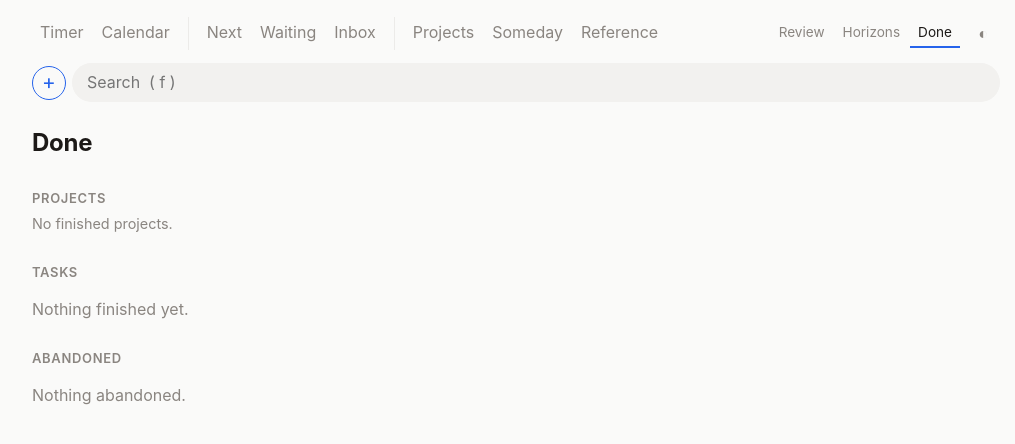
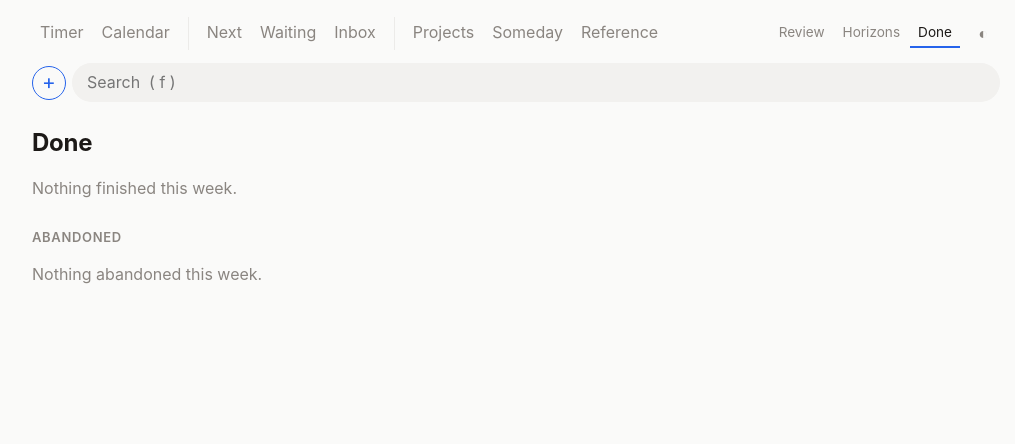
Before and after one commit to apurvanakade/GTD, a Flask app: page /done in a window 1280 px wide. Shown: the top 444 px of the page, without its empty margins (124-1139 px from the left). Run offline with Flask 3, Linux system fonts and the light colour scheme; data comes from the database, SQL or seed files in the repository; data that the repository does not hold is empty.

Commit message:
Done: only the last 7 days, in Today / Past week bands; a repeat's latest instance once
Co-Authored-By: Claude Opus 5.5 <noreply@anthropic.com>

```diff
--- a/app.py
+++ b/app.py
@@ -491,11 +491,26 @@ def reference_delete(id):
     return redirect(url_for("reference"))
 
 
+DONE_DAYS = 7  # Done lists what was closed in this many days, today included
+
+
 @app.route("/done")
 def done():
-    return render_template("done.html", tasks=db.done_tasks(conn()), projects=db.closed_projects(conn(), "done"),
-                           abandoned=db.done_tasks(conn(), state="abandoned"),
-                           dropped=db.closed_projects(conn(), "abandoned"))
+    """The last DONE_DAYS days' closed projects and tasks (a repeat's latest only), done ones split by done_bands."""
+    c = conn()
+    since = datetime.combine(today() - timedelta(days=DONE_DAYS - 1), datetime.min.time()).astimezone()
+    closed = lambda state: dict(projects=db.closed_projects(c, state, limit=-1, since=since),
+                                tasks=db.done_tasks(c, limit=-1, state=state, since=since, once=True))
+    return render_template("done.html", done=closed("done"), abandoned=closed("abandoned"))
+
+
+@app.template_filter()
+def done_bands(closed):
+    """Done's rows as (key, label, [(is_project, row)]), Today then Past week, projects first; empty ones left out."""
+    rows = [(True, p) for p in closed["projects"]] + [(False, t) for t in closed["tasks"]]
+    now = [r for r in rows if local_date(r[1]["completed_at"]) >= today().isoformat()]
+    out = [("today", "Today", now), ("week", "Past week", [r for r in rows if r not in now])]
+    return [b for b in out if b[2]]
 
 
 # The weekly review's steps, in Allen's order (get clear, get current, get creative); review.html has one card per key.
--- a/db.py
+++ b/db.py
@@ -581,10 +581,10 @@ def revive_project(c, id):
         WHERE id = ?""", (_top(c, "projects", "status = ?", "someday"), id))
 
 
-def closed_projects(c, status, limit=100):
-    """Done (or abandoned) projects, newest first."""
-    return c.execute("SELECT * FROM projects WHERE status = ? ORDER BY completed_at DESC, id DESC LIMIT ?",
-                     (status, limit)).fetchall()
+def closed_projects(c, status, limit=100, since=None):
+    """Done (or abandoned) projects, newest first; with `since` (a datetime), only those closed since."""
+    return c.execute("""SELECT * FROM projects WHERE status = ? AND completed_at >= ?
+        ORDER BY completed_at DESC, id DESC LIMIT ?""", (status, stamp(since), limit)).fetchall()
 
 
 REVIEWED = """(SELECT r.reviewed_at FROM project_reviews r WHERE r.project_id = p.id) AS reviewed_at,
@@ -678,11 +678,11 @@ def open_steps(c, status="active"):
     return steps
 
 
-def done_tasks(c, limit=100, project_id=None, ground=None, state="done"):
+def done_tasks(c, limit=100, project_id=None, ground=None, state="done", since=None, once=False):
     """Finished (or, with state="abandoned", abandoned) tasks, newest first; optionally only one project's,
-    or only H0 (ground=1) / non-H0 (ground=0). Without a project, the steps a closed project took down with it are
-    left out (Done lists the project instead)."""
-    where, args = "t.state = ?", [state]
+    or only H0 (ground=1) / non-H0 (ground=0), or (`since`, a datetime) only those closed since; `once`: a repeat's
+    latest only. Without a project, the steps a closed project took down with it are left out (Done lists the project)."""
+    where, args = "t.state = ? AND t.completed_at >= ?", [state, stamp(since)]
     if project_id is None:
         where += " AND NOT (coalesce(p.status IN ('done', 'abandoned'), 0) AND t.completed_at = p.completed_at)"
     else:
@@ -691,8 +691,9 @@ def done_tasks(c, limit=100, project_id=None, ground=None, state="done"):
     if ground is not None:
         where += " AND t.ground = ?"
         args.append(ground)
-    return c.execute(f"{TASK_SELECT} WHERE {where} ORDER BY t.completed_at DESC, t.id DESC LIMIT ?",
+    rows = c.execute(f"{TASK_SELECT} WHERE {where} ORDER BY t.completed_at DESC, t.id DESC LIMIT ?",
                      (*args, limit)).fetchall()
+    return _one_per_repeat(rows) if once else rows
 
 
 def project_groups(c):
@@ -866,6 +867,12 @@ def iso(dt):
     return dt.astimezone(timezone.utc).isoformat(timespec="seconds")
 
 
+def stamp(dt):
+    """A datetime as SQLite's datetime('now') writes it (UTC, a space before the time), to compare with
+    completed_at; None is before every stamp."""
+    return dt.astimezone(timezone.utc).strftime("%Y-%m-%d %H:%M:%S") if dt else ""
+
+
 def timer_running(c):
     return c.execute(f"{ENTRY_SELECT} WHERE e.end_time IS NULL").fetchone()
 
--- a/templates/done.html
+++ b/templates/done.html
@@ -2,28 +2,18 @@
 {% from "_task.html" import row, closed_project with context %}
 {% block title %}Done{% endblock %}
 {% block body %}
-<h2>Projects</h2>
-<ul class="tasks">
-  {% for p in projects %}{{ closed_project(p) }}
-  {% else %}
-  <li class="empty">No finished projects.</li>
-  {% endfor %}
-</ul>
-<h2>Tasks</h2>
-{% if tasks %}
-<ul class="tasks">{% for t in tasks %}{{ row(t) }}{% endfor %}</ul>
+{% for key, label, band in done|done_bands %}
+<details class="band" data-band="{{ key }}" open>
+  <summary>{{ label }} <b>{{ band|length }}</b></summary>
+  <ul class="tasks">{% for is_project, r in band %}{{ closed_project(r) if is_project else row(r) }}{% endfor %}</ul>
+</details>
 {% else %}
-<p class="empty">Nothing finished yet.</p>
-{% endif %}
+<p class="empty">Nothing finished this week.</p>
+{% endfor %}
 <h2>Abandoned</h2>
-{% if dropped %}
-<ul class="tasks">
-  {% for p in dropped %}{{ closed_project(p) }}{% endfor %}
-</ul>
-{% endif %}
-{% if abandoned %}
-<ul class="tasks">{% for t in abandoned %}{{ row(t) }}{% endfor %}</ul>
-{% elif not dropped %}
-<p class="empty">Nothing abandoned.</p>
+{% if abandoned.projects or abandoned.tasks %}
+<ul class="tasks">{% for p in abandoned.projects %}{{ closed_project(p) }}{% endfor %}{% for t in abandoned.tasks %}{{ row(t) }}{% endfor %}</ul>
+{% else %}
+<p class="empty">Nothing abandoned this week.</p>
 {% endif %}
 {% endblock %}
```
Also changed, not shown: CLAUDE.md (+1 -1 lines), tests/test_app.py (+21 -0 lines).
